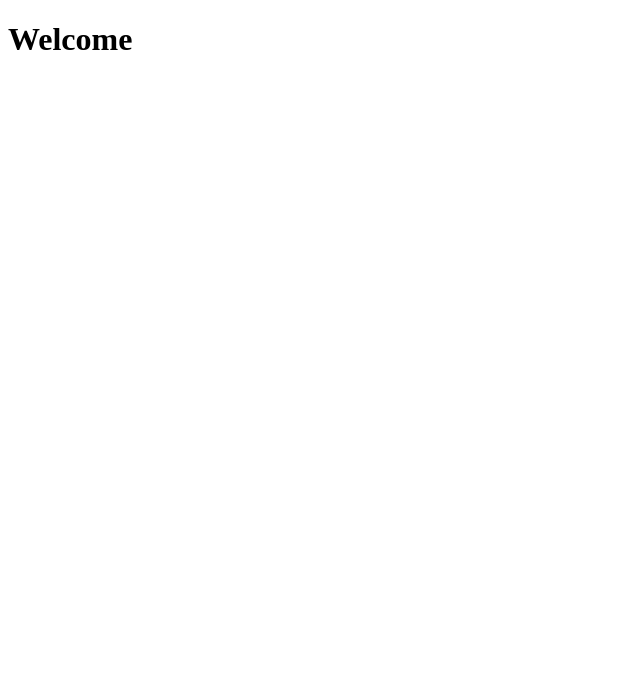
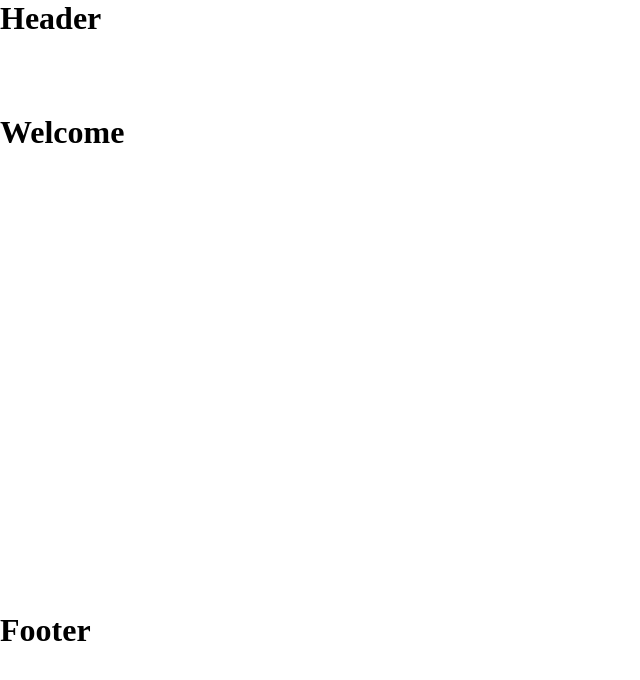
Before and after one commit to voodoobat/constructor-next, a Next.js app: page / in a window 1280 px wide. Shown: the top 680 px of the page, without its empty margins (0-640 px from the left). Built offline with nearby package versions, Linux system fonts and the light colour scheme.

Commit message:
base layout

```diff
--- /dev/null
+++ b/pages/_document.js
@@ -0,0 +1,15 @@
+import Document, { Html, Head, Main, NextScript } from 'next/document'
+
+export default class Root extends Document {
+  render () {
+    return (
+      <Html lang='ru'>
+        <Head />
+        <body>
+          <Main />
+          <NextScript />
+        </body>
+      </Html>
+    )
+  }
+}
--- a/pages/index.js
+++ b/pages/index.js
@@ -1,9 +1,17 @@
-import Welcome from '@src/components/common/Welcome/Welcome'
+import Head from 'next/head'
+
+import Layout from '@components/layout/Layout/Layout'
+import Welcome from '@components/common/Welcome/Welcome'
 
 export default function index () {
   return (
-    <div className="app">
-      <Welcome />
-    </div>
+    <>
+      <Head>
+        <title>Welcome</title>
+      </Head>
+      <Layout>
+        <Welcome />
+      </Layout>
+    </>
   )
 }
--- /dev/null
+++ b/src/components/layout/Footer/Footer.js
@@ -0,0 +1,9 @@
+import scss from './Footer.module.scss'
+
+export default function Footer () {
+  return (
+    <footer className={scss.footer}>
+      <h1>Footer</h1>
+    </footer>
+  )
+}
--- /dev/null
+++ b/src/components/layout/Footer/Footer.module.scss
@@ -0,0 +1,3 @@
+.footer {
+  height: 188px;
+}
--- /dev/null
+++ b/src/components/layout/Header/Header.js
@@ -0,0 +1,9 @@
+import scss from './Header.module.scss'
+
+export default function Header () {
+  return (
+    <header className={scss.header}>
+      <h1>Header</h1>
+    </header>
+  )
+}
--- /dev/null
+++ b/src/components/layout/Header/Header.module.scss
@@ -0,0 +1,3 @@
+.header {
+  height: 114px;
+}
--- /dev/null
+++ b/src/components/layout/Layout/Layout.js
@@ -0,0 +1,16 @@
+import scss from './Layout.module.scss'
+
+import Header from '@components/layout/Header/Header'
+import Footer from '@components/layout/Footer/Footer'
+
+export default function Layout ({ children }) {
+  return (
+    <div className={scss.layout}>
+      <Header />
+      <main className={scss.main}>
+        {children}
+      </main>
+      <Footer />
+    </div>
+  )
+}
--- /dev/null
+++ b/src/components/layout/Layout/Layout.module.scss
@@ -0,0 +1,9 @@
+.layout {
+  display: flex;
+  flex-direction: column;
+  min-height: 100%;
+}
+
+.main {
+  flex-grow: 10;
+}
--- /dev/null
+++ b/src/scss/_reboot.scss
@@ -0,0 +1,121 @@
+* {
+  margin: 0;
+  padding: 0;
+  border: 0;
+}
+
+*,
+*::before,
+*::after {
+  box-sizing: border-box;
+}
+
+html {
+  font-smoothing: subpixel-antialiased;
+  text-size-adjust: 100%;
+  -webkit-overflow-scrolling: touch;
+}
+
+html,
+body {
+  height: 100%;
+  min-height: 100%;
+  scroll-behavior: smooth;
+}
+
+a {
+  background: transparent;
+
+  &:hover,
+  &:focus,
+  &:active {
+    outline: none;
+  }
+}
+
+audio:not([controls]) {
+  display: none;
+  height: 0;
+}
+
+[hidden],
+template {
+  display: none;
+}
+
+svg:not(:root) {
+  overflow: hidden;
+}
+
+img {
+  max-width: 100%;
+  height: auto;
+  user-select: none;
+}
+
+ul,
+ol {
+  list-style: none;
+}
+
+table {
+  width: 100%;
+  border-collapse: collapse;
+  border-spacing: 0;
+}
+
+label {
+  display: inline-block;
+  cursor: pointer;
+}
+
+button {
+  line-height: 1;
+}
+
+button,
+input,
+select,
+textarea {
+  font: inherit;
+  appearance: none;
+  background: transparent;
+  border-radius: 0;
+
+  &:focus {
+    outline: none;
+  }
+}
+
+textarea {
+  resize: none;
+}
+
+button,
+input[type="button"],
+input[type="reset"],
+input[type="submit"] {
+  appearance: button;
+  background-color: transparent;
+  cursor: pointer;
+}
+
+input::-webkit-outer-spin-button,
+input::-webkit-inner-spin-button {
+  appearance: none;
+  margin: 0;
+}
+
+input[type=number] {
+  -moz-appearance: textfield;
+}
+
+input[type="search"] {
+
+  &::-webkit-search-decoration,
+  &::-webkit-search-cancel-button,
+  &::-webkit-search-results-button,
+  &::-webkit-search-results-decoration {
+    display: none;
+  }
+}
--- a/src/scss/app.scss
+++ b/src/scss/app.scss
@@ -1,2 +1,8 @@
 @import 'config';
 @import 'mixin';
+
+@import 'reboot';
+
+#__next {
+  height: 100%;
+}
```
